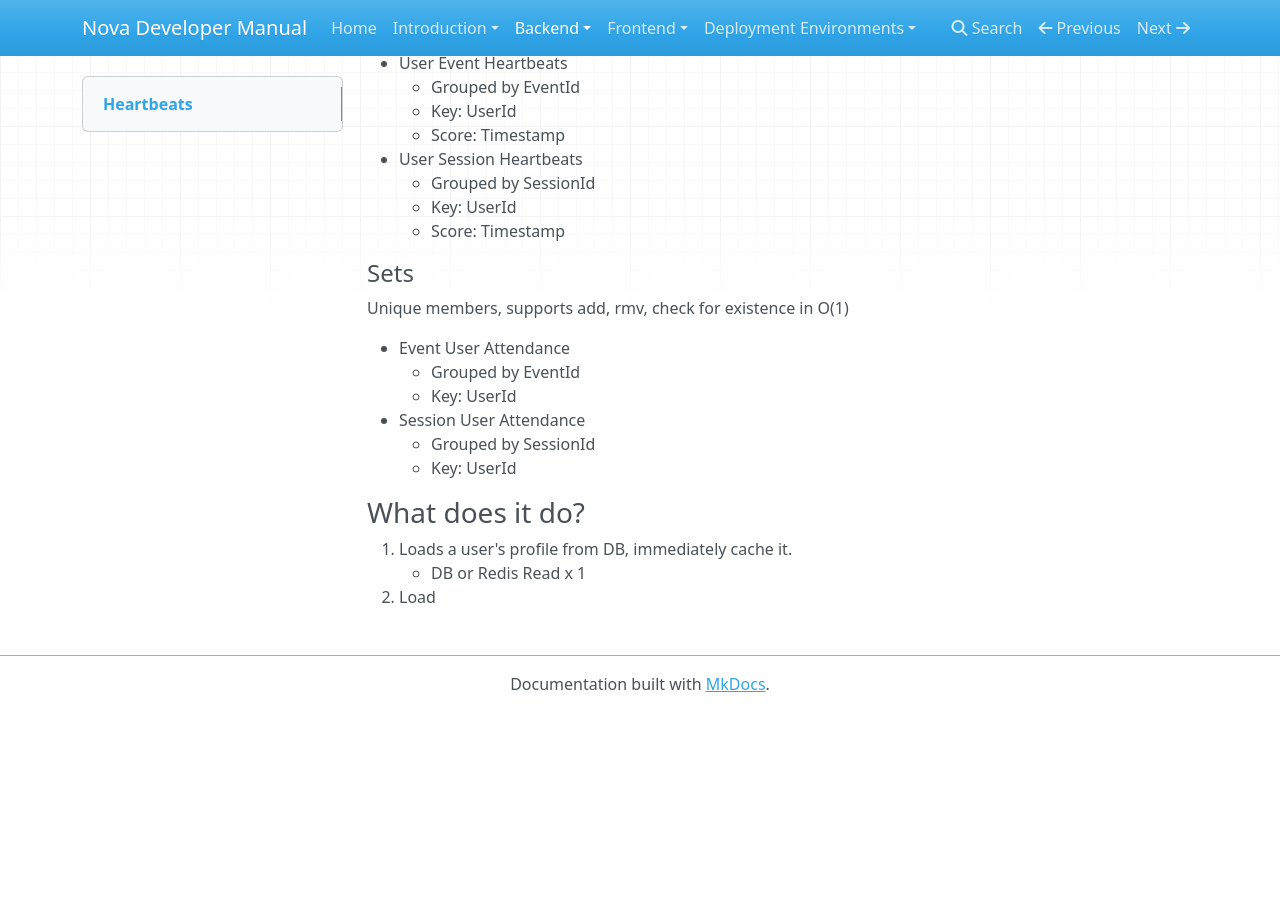
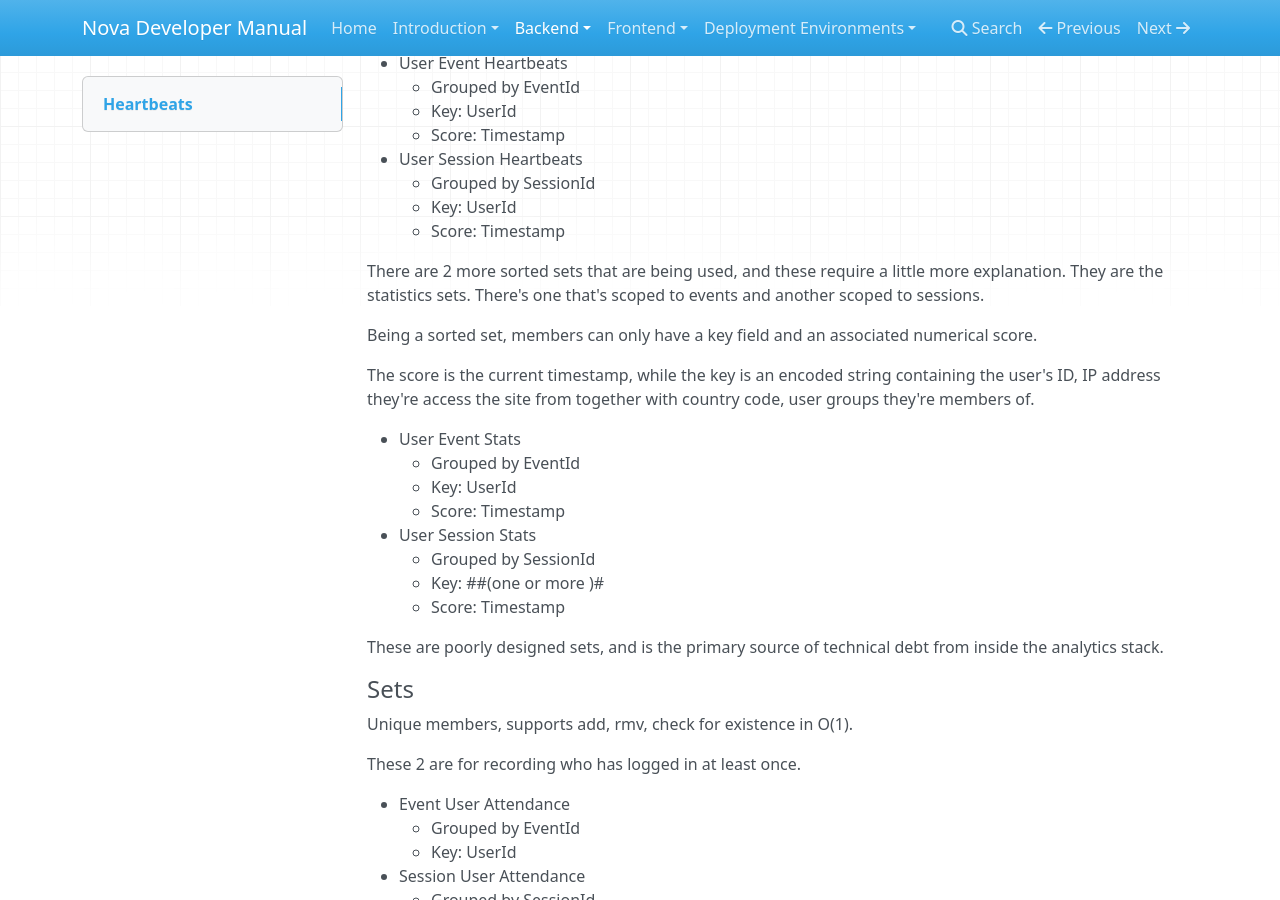
Before and after one commit to novadyna/developer-manual, an MkDocs documentation site: the page built from docs/backend/analytics/heartbeats.md, in a window 1280 px wide and 900 px high, scrolled down 799 px. Built offline with MkDocs 1.6.1, drawn with Linux system fonts in a browser that asks for light colours; nearby versions of some CDN libraries; before the commit the page ends 1511 px from its top, so only the background shows below that.

Commit message:
data types

```diff
--- a/docs/backend/analytics/heartbeats.md
+++ b/docs/backend/analytics/heartbeats.md
@@ -44,9 +44,31 @@ ZCOUNT with +inf for max and T minus alive threshold for min.
     - Key: UserId
     - Score: Timestamp
 
+There are 2 more sorted sets that are being used, and these require a little more explanation. They
+are the statistics sets. There's one that's scoped to events and another scoped to sessions.
+
+Being a sorted set, members can only have a key field and an associated numerical score.
+
+The score is the current timestamp, while the key is an encoded string containing the user's ID, IP
+address they're access the site from together with country code, user groups they're members of.
+
+- User Event Stats
+    - Grouped by EventId
+    - Key: UserId
+    - Score: Timestamp
+- User Session Stats
+    - Grouped by SessionId
+    - Key: <USERID>#<IPADDRESS>#(one or more <USERGROUPID>)#<COUNTRYCODE>
+    - Score: Timestamp
+
+These are poorly designed sets, and is the primary source of technical debt from inside the
+analytics stack.
+
 #### Sets
 
-Unique members, supports add, rmv, check for existence in O(1)
+Unique members, supports add, rmv, check for existence in O(1).
+
+These 2 are for recording who has logged in at least once.
 
 - Event User Attendance
     - Grouped by EventId
@@ -54,9 +76,3 @@ Unique members, supports add, rmv, check for existence in O(1)
 - Session User Attendance
     - Grouped by SessionId
     - Key: UserId
-
-### What does it do?
-
-1. Loads a user's profile from DB, immediately cache it.
-    - DB or Redis Read x 1
-2. Load
```
